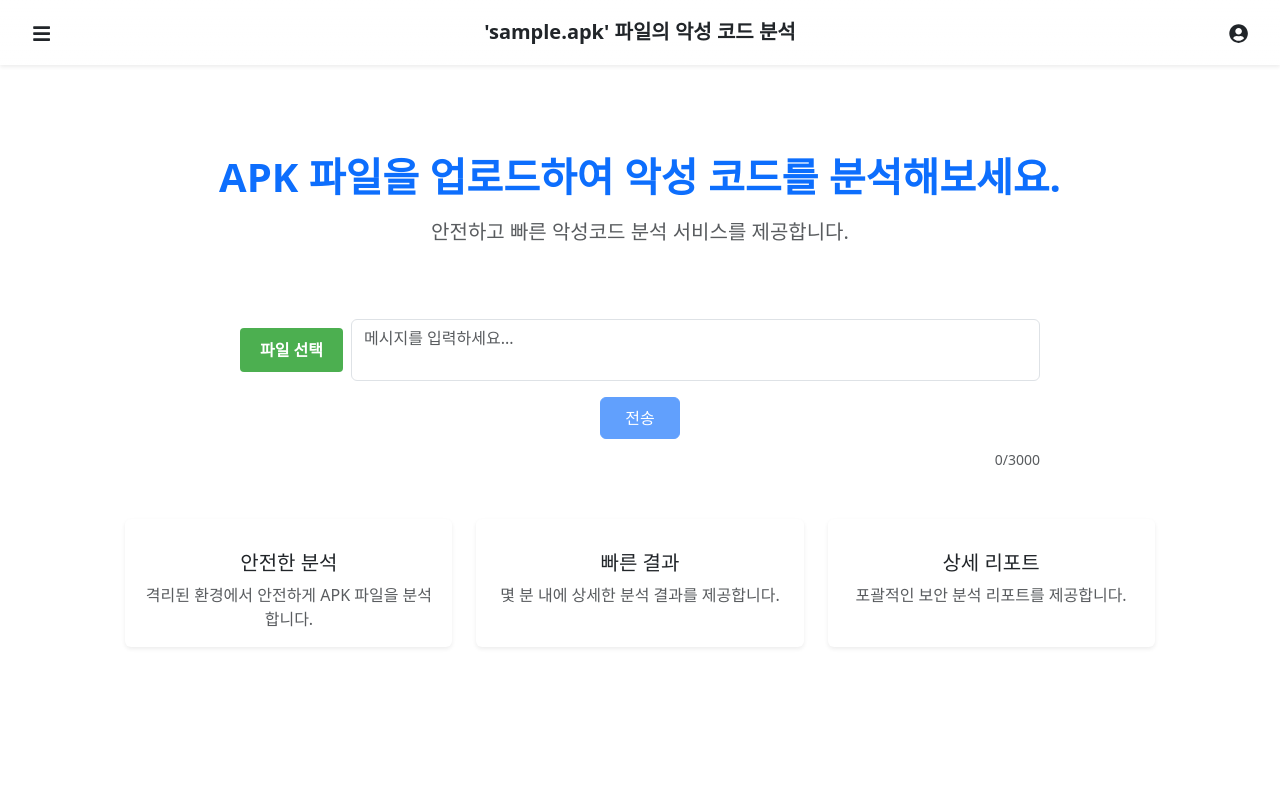
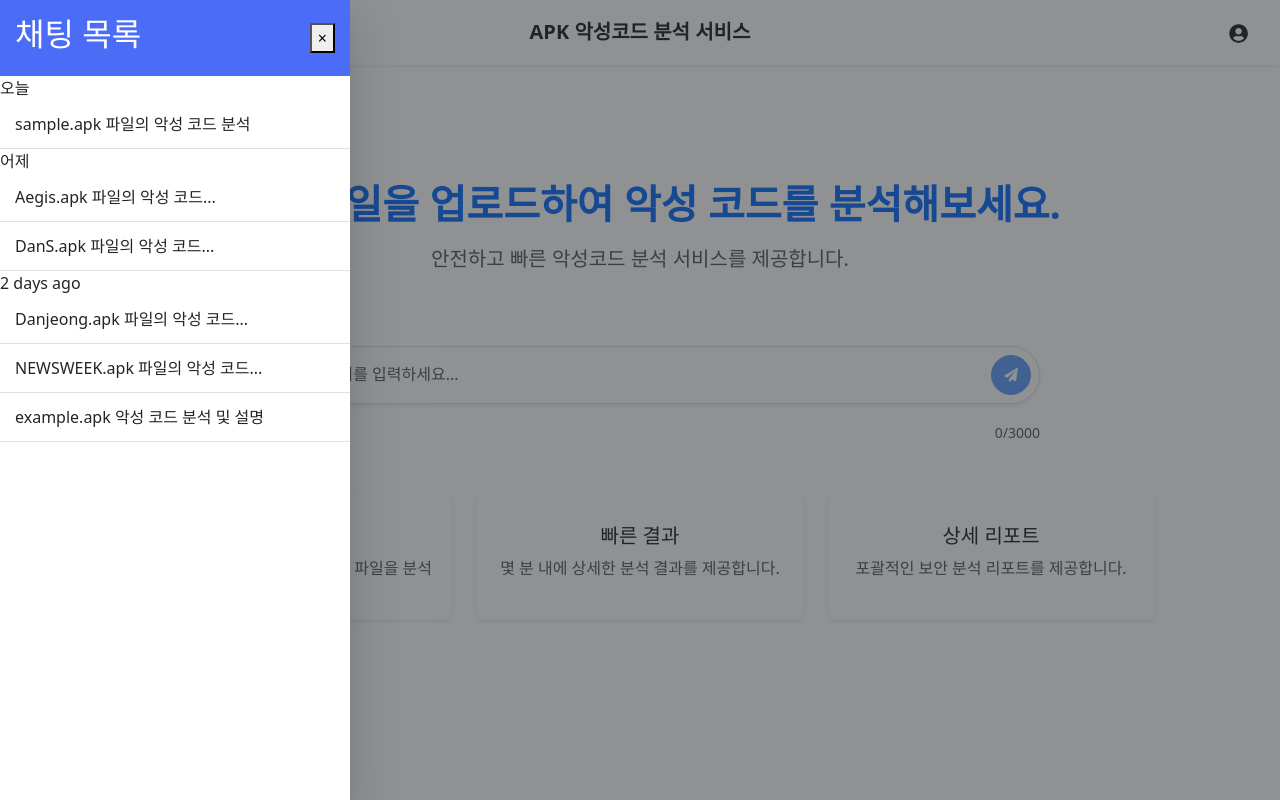
Before and after one commit to 32213160/CapstoneProject1, a React (Create React App) app: page / in a window 1280 px wide. Both pictures are taken after a click on the button 41 px from the left and 32 px from the top of the page. Built offline with nearby package versions, Linux system fonts and the light colour scheme.

Commit message:
MainPage UI 수정 및 Header 부분 event 정의

```diff
--- a/src/pages/MainPage/MainPage.js
+++ b/src/pages/MainPage/MainPage.js
@@ -2,7 +2,10 @@
 import React, { useState, useRef, useEffect } from 'react';
 import 'bootstrap/dist/css/bootstrap.min.css';
 import { useNavigate } from 'react-router-dom';
+import { FaPaperPlane, FaPaperclip } from 'react-icons/fa';
 import Header from '../../components/Main/Header';
+import ChatList from '../../components/Main/ChatList';
+import ProfilePanel from '../../components/Main/ProfilePanel';
 import FileUpload from '../../components/FileHandler/FileUpload';
 import { uploadAndAnalyzeFile } from '../../services/ApiService';
 
@@ -10,6 +13,9 @@ function MainPage() {
   const [text, setText] = useState('');
   const [loading, setLoading] = useState(false);
   const [scanId, setScanId] = useState(null);
+  const [showChatList, setShowChatList] = useState(false);
+  const [showProfile, setShowProfile] = useState(false);
+  const fileInputRef = useRef(null);
   const navigate = useNavigate();
 
   // 파일 업로드 완료 시 호출될 함수
@@ -31,6 +37,22 @@ function MainPage() {
   // 파일 업로드 시작 시 호출될 함수
   const handleUploadStart = () => {
     setLoading(true);
+  };
+
+  // 파일 선택 버튼 클릭 핸들러
+  const handleFileButtonClick = () => {
+    fileInputRef.current.click();
+  };
+
+  // 파일 선택 핸들러 (paste-6.txt의 FileUpload 컴포넌트 연동)
+  const handleFileSelect = (file) => {
+    // FileUpload 컴포넌트의 기능을 직접 호출
+    const fileUploadComponent = document.querySelector('.file-upload-component');
+    if (fileUploadComponent) {
+      // FileUpload 컴포넌트의 파일 처리 로직 실행
+      handleUploadStart();
+      handleUploadComplete(null, file);
+    }
   };
 
   // 메시지 전송
@@ -60,9 +82,110 @@ function MainPage() {
     window.location.href = 'http://localhost:3000/';
   };
 
+  // 메뉴 버튼 클릭 핸들러
+  const handleMenuClick = () => {
+    setShowChatList(true);
+    setShowProfile(false);
+  };
+
+  // 프로필 버튼 클릭 핸들러
+  const handleProfileClick = () => {
+    setShowProfile(true);
+    setShowChatList(false);
+  };
+
+  // 채팅 리스트 닫기 핸들러
+  const handleCloseChatList = () => {
+    setShowChatList(false);
+  };
+
+  // 프로필 패널 닫기 핸들러
+  const handleCloseProfile = () => {
+    setShowProfile(false);
+  };
+
+  // 채팅 선택 핸들러
+  const handleSelectChat = (chatId) => {
+    console.log('선택된 채팅 ID:', chatId);
+    navigate(`/chat/${chatId}`);
+    setShowChatList(false);
+  };
+
+  // 외부 클릭 시 패널 닫기
+  useEffect(() => {
+    const handleClickOutside = (event) => {
+      if (showChatList || showProfile) {
+        const chatListElement = document.querySelector('.chat-list-panel');
+        const profileElement = document.querySelector('.profile-panel');
+        const headerElement = document.querySelector('.header');
+
+        if (chatListElement && !chatListElement.contains(event.target) &&
+            !headerElement?.contains(event.target)) {
+          setShowChatList(false);
+        }
+
+        if (profileElement && !profileElement.contains(event.target) &&
+            !headerElement?.contains(event.target)) {
+          setShowProfile(false);
+        }
+      }
+    };
+
+    document.addEventListener('mousedown', handleClickOutside);
+    return () => {
+      document.removeEventListener('mousedown', handleClickOutside);
+    };
+  }, [showChatList, showProfile]);
+
   return (
-    <div className="container-fluid vh-100 d-flex flex-column">
-      <Header />
+    <div className="container-fluid vh-100 d-flex flex-column position-relative">
+      {/* Header */}
+      <Header
+        onMenuClick={handleMenuClick}
+        onProfileClick={handleProfileClick}
+        title="APK 악성코드 분석 서비스"
+      />
+
+      {/* 채팅 리스트 사이드 패널 */}
+      {showChatList && (
+        <div className="position-fixed top-0 start-0 h-100 bg-white shadow-lg chat-list-panel"
+             style={{
+               width: '350px',
+               zIndex: 1050,
+               transform: showChatList ? 'translateX(0)' : 'translateX(-100%)',
+               transition: 'transform 0.3s ease-in-out'
+             }}>
+          <ChatList
+            onSelectChat={handleSelectChat}
+            onClose={handleCloseChatList}
+          />
+        </div>
+      )}
+
+      {/* 프로필 패널 사이드 패널 */}
+      {showProfile && (
+        <div className="position-fixed top-0 end-0 h-100 bg-white shadow-lg profile-panel"
+             style={{
+               width: '350px',
+               zIndex: 1050,
+               transform: showProfile ? 'translateX(0)' : 'translateX(100%)',
+               transition: 'transform 0.3s ease-in-out'
+             }}>
+          <ProfilePanel onClose={handleCloseProfile} />
+        </div>
+      )}
+
+      {/* 오버레이 */}
+      {(showChatList || showProfile) && (
+        <div
+          className="position-fixed top-0 start-0 w-100 h-100 bg-dark bg-opacity-50"
+          style={{ zIndex: 1040 }}
+          onClick={() => {
+            setShowChatList(false);
+            setShowProfile(false);
+          }}
+        />
+      )}
 
       {/* 메인 콘텐츠 영역 */}
       <div className="flex-grow-1 d-flex flex-column justify-content-center align-items-center px-3">
@@ -79,48 +202,61 @@ function MainPage() {
           </div>
         </div>
 
-        {/* 입력 컨테이너 */}
+        {/* 새로운 아이콘 버튼 형태의 입력 영역 */}
         <div className="w-100" style={{ maxWidth: '800px' }}>
-          <div className="row g-2 align-items-center mb-3">
-            {/* 파일 업로드 버튼 */}
-            <div className="col-auto">
-              <FileUpload
-                onUploadComplete={handleUploadComplete}
-                onUploadStart={handleUploadStart}
-                className="btn btn-outline-primary d-flex align-items-center justify-content-center"
-                style={{ width: '50px', height: '50px' }}
-              />
-            </div>
+          <div className="d-flex align-items-center bg-white rounded-pill shadow-sm p-2 mb-3" style={{border: '1px solid #dee2e6'}}>
+            {/* 파일 선택 버튼 */}
+            <button
+              type="button"
+              className="btn btn-outline-secondary rounded-circle me-2 d-flex align-items-center justify-content-center"
+              onClick={handleFileButtonClick}
+              disabled={loading}
+              style={{
+                width: '40px',
+                height: '40px',
+                border: 'none',
+                backgroundColor: 'transparent'
+              }}
+              title="파일 선택"
+            >
+              <FaPaperclip size={16} />
+            </button>
 
-            {/* 텍스트 입력 */}
-            <div className="col">
+            {/* 텍스트 입력창 - 높이 줄임 */}
             <textarea
-                className="form-control"
+              className="form-control border-0 flex-grow-1"
               placeholder="메시지를 입력하세요..."
               value={text}
               onChange={(e) => setText(e.target.value)}
               onKeyPress={handleKeyPress}
-                rows="2"
+              rows="1"
               maxLength={3000}
-                style={{ resize: 'none' }}
+              style={{
+                resize: 'none',
+                outline: 'none',
+                boxShadow: 'none',
+                minHeight: '38px',
+                maxHeight: '120px',
+                overflow: 'auto'
+              }}
             />
-            </div>
-          </div>
 
-          {/* 전송 버튼 컨테이너 */}
-          <div className="d-flex justify-content-center">
+            {/* 전송 버튼 */}
             <button
-              className="btn btn-primary px-4 py-2"
+              type="button"
+              className="btn btn-primary rounded-circle ms-2 d-flex align-items-center justify-content-center"
               onClick={handleSendClick}
               disabled={loading || text.trim().length === 0}
+              style={{
+                width: '40px',
+                height: '40px'
+              }}
+              title="전송"
             >
               {loading ? (
-                <>
-                  <span className="spinner-border spinner-border-sm me-2" role="status" aria-hidden="true"></span>
-                  분석 중...
-                </>
+                <span className="spinner-border spinner-border-sm" role="status" aria-hidden="true"></span>
               ) : (
-                '전송'
+                <FaPaperPlane size={14} />
               )}
             </button>
           </div>
@@ -131,6 +267,28 @@ function MainPage() {
               {text.length}/3000
             </small>
           </div>
+        </div>
+
+        {/* 숨겨진 파일 입력 */}
+        <input
+          type="file"
+          ref={fileInputRef}
+          style={{ display: 'none' }}
+          accept=".apk"
+          onChange={(e) => {
+            const file = e.target.files[0];
+            if (file) {
+              handleFileSelect(file);
+            }
+          }}
+        />
+
+        {/* 기존 FileUpload 컴포넌트 - 숨김 처리하되 기능 연동 */}
+        <div style={{ display: 'none' }} className="file-upload-component">
+          <FileUpload
+            onUploadComplete={handleUploadComplete}
+            onUploadStart={handleUploadStart}
+          />
         </div>
 
         {/* 추가 정보 섹션 */}
```
Lines whose indentation alone changed are shown as unchanged.
